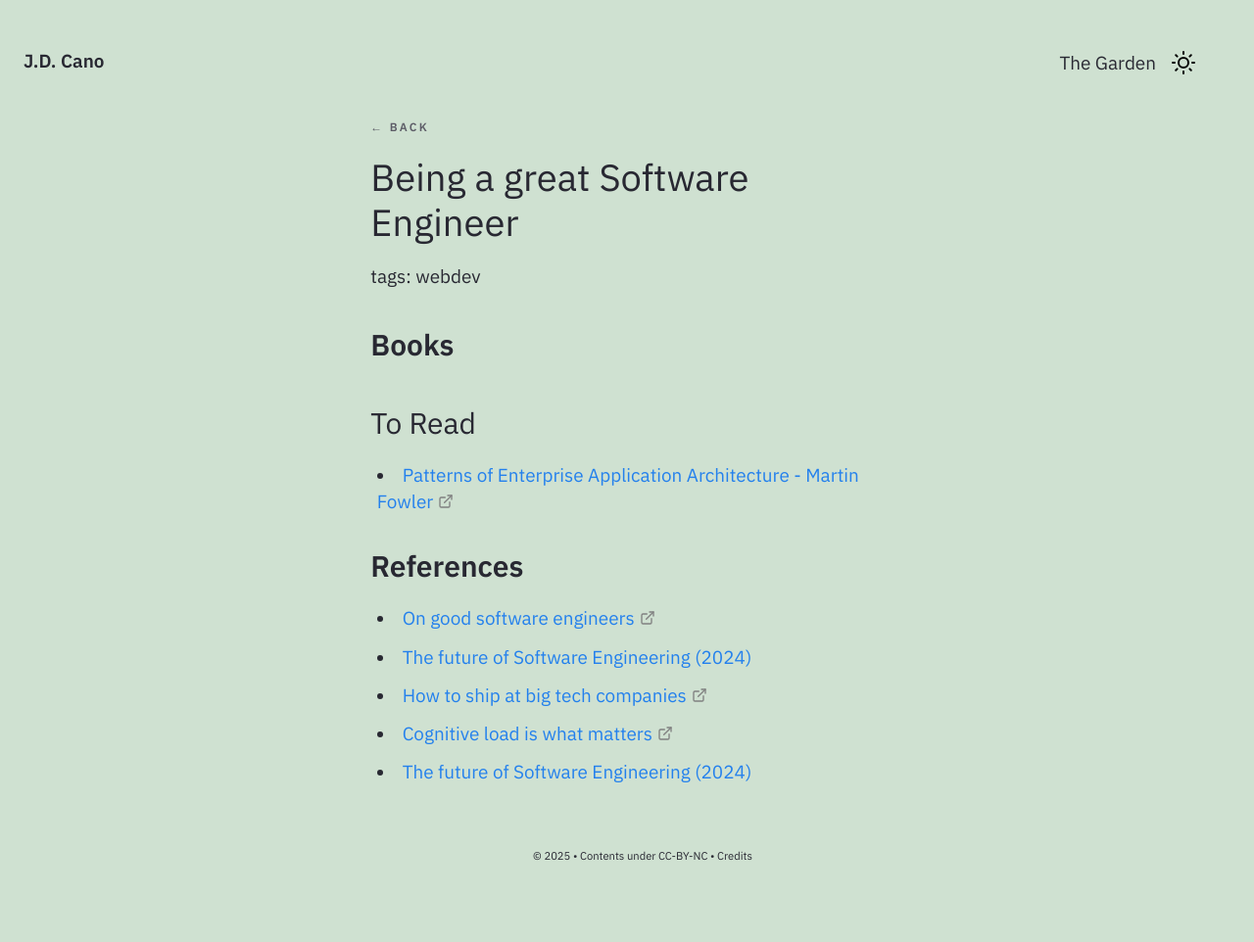
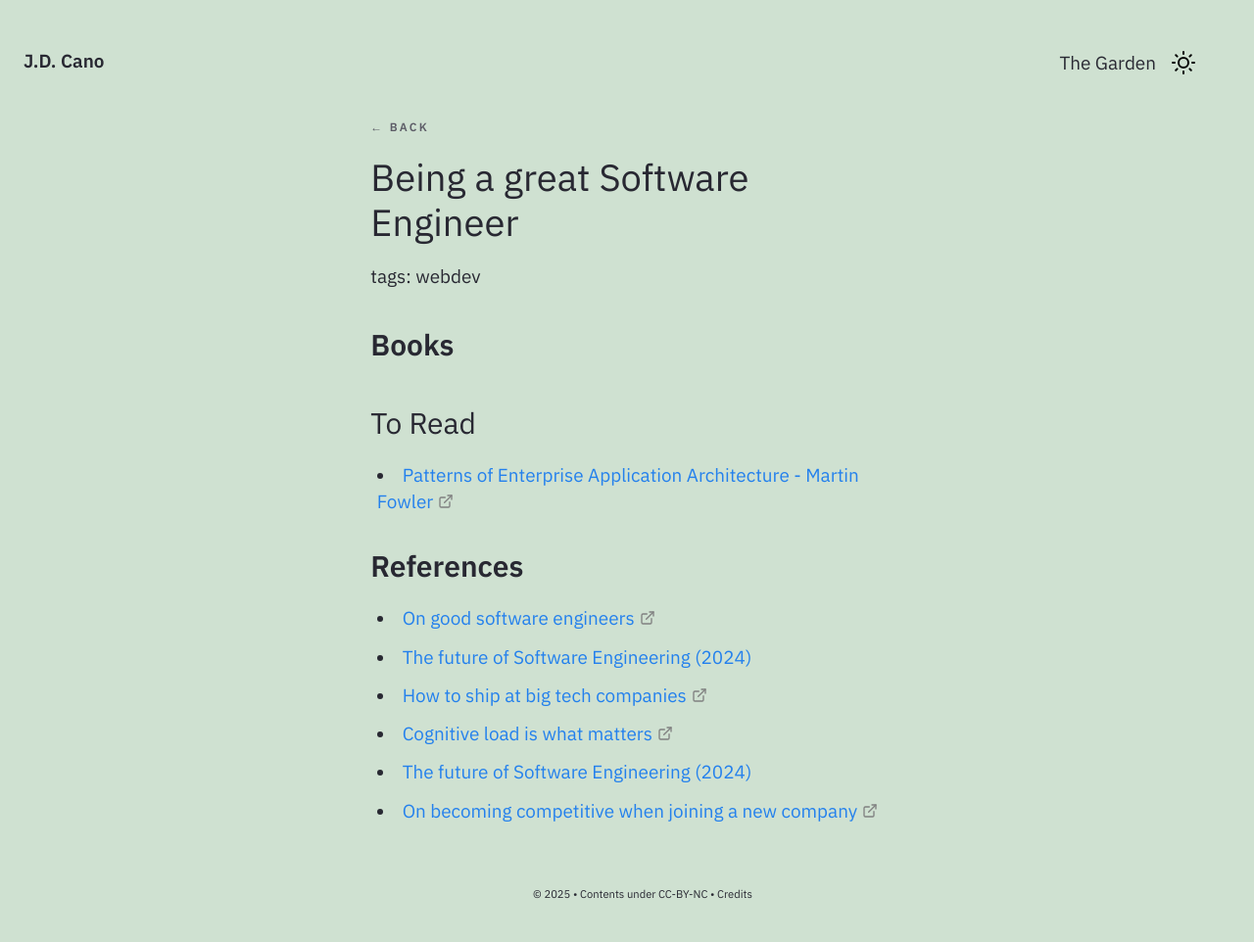
Before and after one commit to Gorzas/gorzas.github.io, a Jekyll site: the page built from _notes/Public/tech/Being a great Software Engineer.md, in a window 1280 px wide. Shown: the whole page at 98% size. Built offline with Jekyll 4.4.1, drawn with Linux system fonts in a browser that asks for light colours; before the commit the page ends 922 px from its top, so only the background shows below that.

Commit message:
Update Being a great Software Engineer.md

```diff
--- a/_notes/Public/tech/Being a great Software Engineer.md
+++ b/_notes/Public/tech/Being a great Software Engineer.md
@@ -21,3 +21,4 @@ growth: seedlings
 - [How to ship at big tech companies](https://www.seangoedecke.com/how-to-ship/)
 - [Cognitive load is what matters](https://minds.md/zakirullin/cognitive)
 - [[The future of Software Engineering (2024)]]
+- [On becoming competitive when joining a new company](https://ludwigabap.bearblog.dev/on-becoming-competitive-when-joining-a-new-company/)
```
